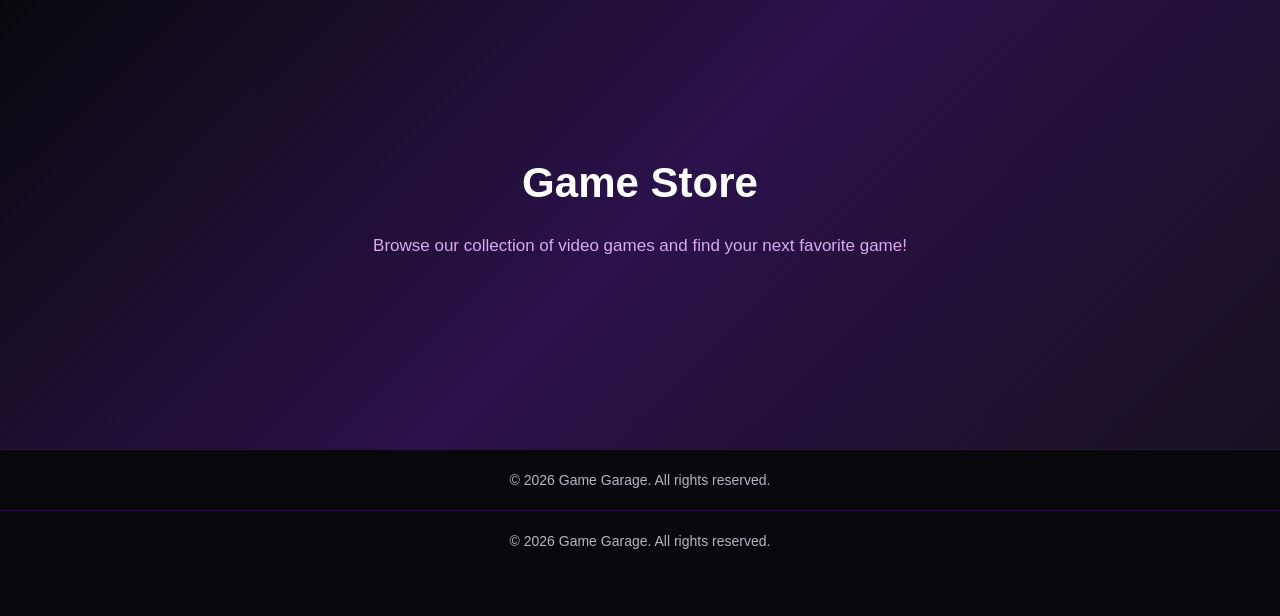
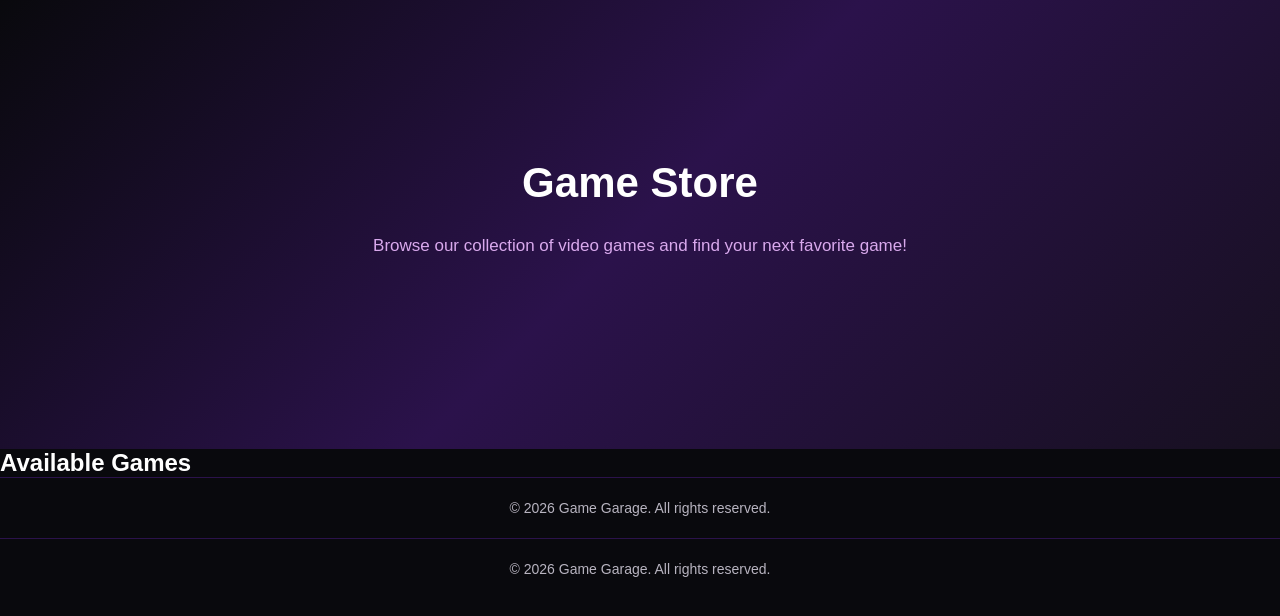
Before and after one commit to AdamHennaoui1/CIS-435-Video-Game-StoreFront, a PHP site: page /store.php in a window 1280 px wide. Shown: the part 87-703 px from the top of the page. Run offline with PHP 8.4, Linux system fonts and the light colour scheme.

Commit message:
adding game section

```diff
--- a/store.php
+++ b/store.php
@@ -37,6 +37,15 @@ session_start();
     </div>
 </section>
 
+<!-- Available games section -->
+<section class="games">
+    <h2>Available Games</h2>
+
+    <div class="game-container">
+
+    </div>
+</section>
+
 <!-- Footer -->
 <footer>
     <p>&copy; 2026 Game Garage. All rights reserved.</p>
```
